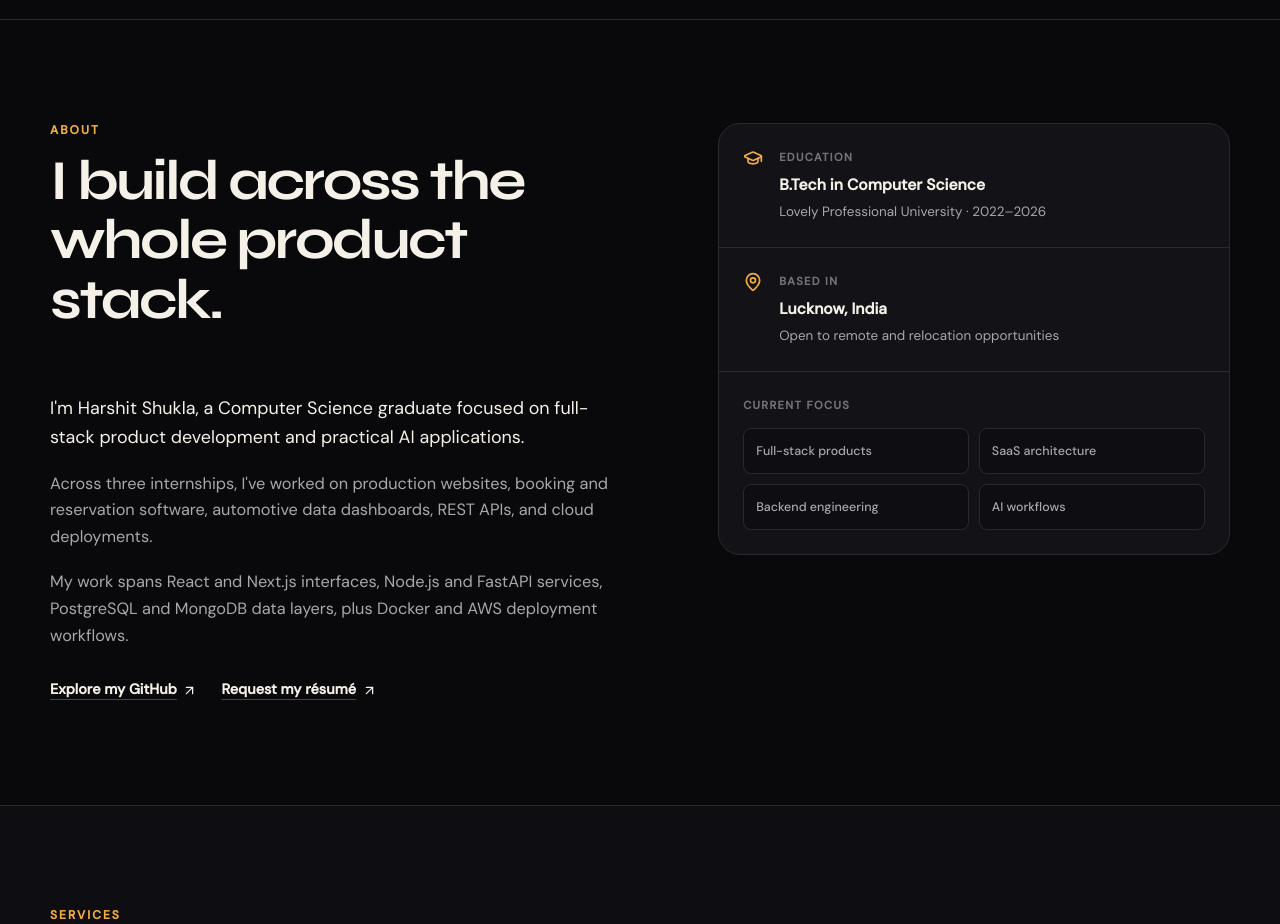
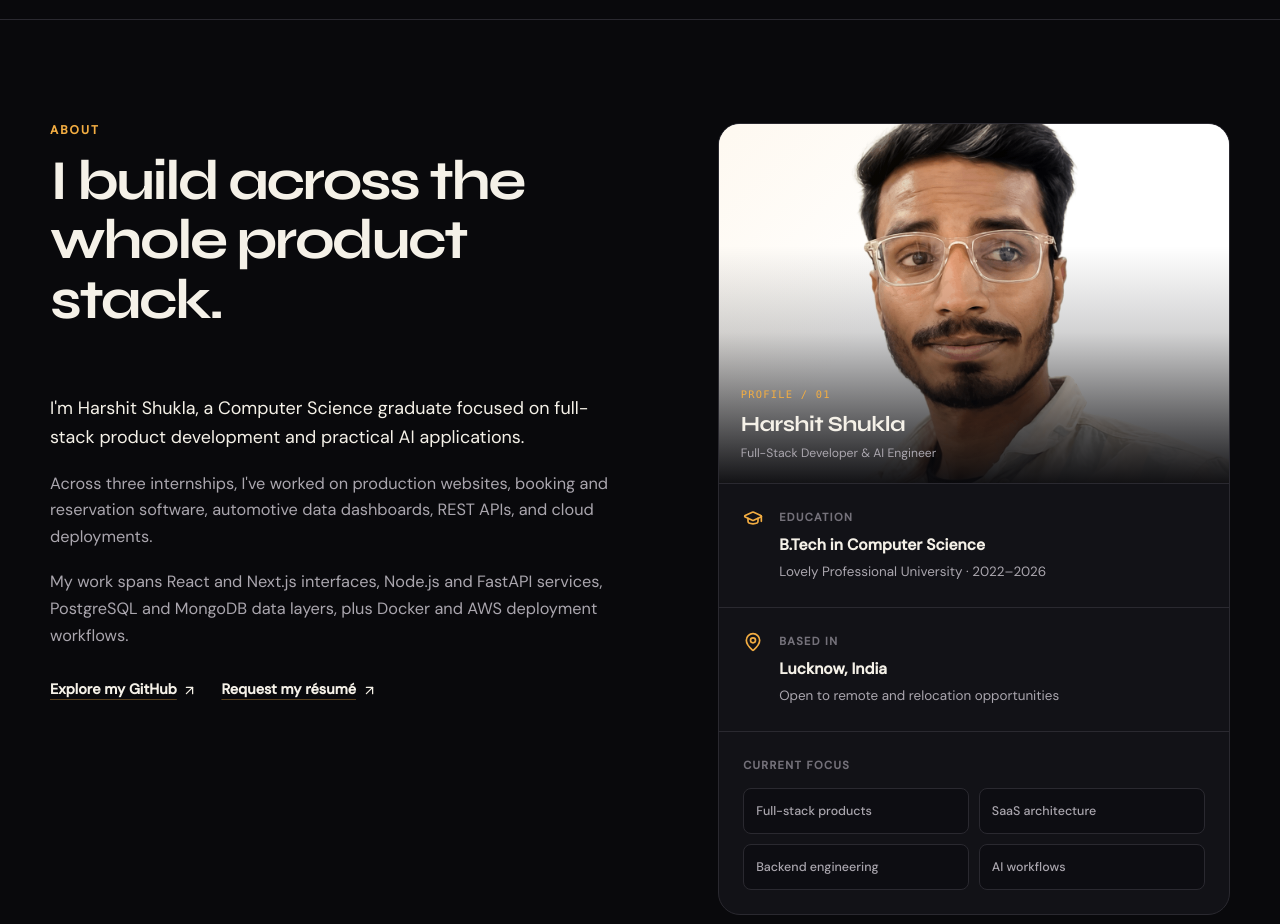
Before and after one commit to harshitduttshukla/Harshit_Shukla_portfolio, a Next.js app: page / in a window 1280 px wide. Shown: the part 780-1704 px from the top of the page. Built offline with nearby package versions, Linux system fonts and the light colour scheme.

Commit message:
Add portrait to portfolio about section

```diff
--- a/src/app/globals.css
+++ b/src/app/globals.css
@@ -836,6 +836,68 @@ section[id] {
   background: var(--surface);
 }
 
+.about-portrait {
+  position: relative;
+  min-height: 360px;
+  overflow: hidden;
+  border-bottom: 1px solid var(--border);
+  background: #eee;
+}
+
+.about-portrait::after {
+  position: absolute;
+  inset: 0;
+  background:
+    linear-gradient(to top, rgba(9, 9, 12, 0.96) 0%, rgba(9, 9, 12, 0.18) 42%, transparent 66%),
+    linear-gradient(135deg, rgba(243, 173, 66, 0.08), transparent 42%);
+  content: "";
+  pointer-events: none;
+}
+
+.about-portrait-image {
+  object-fit: cover;
+  object-position: 50% 28%;
+  filter: saturate(0.88) contrast(1.02);
+  transition: transform 500ms ease, filter 300ms ease;
+}
+
+.about-panel:hover .about-portrait-image {
+  filter: saturate(0.96) contrast(1.02);
+  transform: scale(1.015);
+}
+
+.about-portrait-caption {
+  position: absolute;
+  right: 1.35rem;
+  bottom: 1.25rem;
+  left: 1.35rem;
+  z-index: 1;
+  display: grid;
+}
+
+.about-portrait-caption span {
+  margin-bottom: 0.65rem;
+  color: var(--amber);
+  font-family: ui-monospace, SFMono-Regular, Menlo, monospace;
+  font-size: 0.65rem;
+  letter-spacing: 0.12em;
+  text-transform: uppercase;
+}
+
+.about-portrait-caption strong {
+  color: var(--text);
+  font-family: var(--display);
+  font-size: 1.35rem;
+  letter-spacing: -0.025em;
+  line-height: 1.1;
+}
+
+.about-portrait-caption small {
+  margin-top: 0.35rem;
+  color: var(--muted);
+  font-size: 0.76rem;
+}
+
 .about-panel-item {
   display: flex;
   align-items: flex-start;
@@ -1778,6 +1840,8 @@ section[id] {
   .menu-btn { display: flex; }
   .hero { min-height: auto; padding-top: 8.5rem; }
   .hero-layout, .about-grid, .experience-layout, .work-with-me-grid, .contact-layout { grid-template-columns: 1fr; }
+  .about-panel { width: min(100%, 620px); }
+  .about-portrait { min-height: 440px; }
   .hero-copy { max-width: 730px; }
   .hero-engineering { width: min(100%, 620px); max-width: 620px; }
   .hero-layout::after { display: none; }
@@ -1822,6 +1886,7 @@ section[id] {
   .service-card { min-height: auto; }
   .capability-list { margin-top: 1.2rem; }
   .about-focus > div, .project-story, .form-grid { grid-template-columns: 1fr; }
+  .about-portrait { min-height: 340px; }
   .project-main, .project-scope { padding: 1.25rem; }
   .project-meta { align-items: flex-start; flex-wrap: wrap; }
   .project-state { width: 100%; margin-left: 0; text-align: left; }
--- a/src/components/sections/About.tsx
+++ b/src/components/sections/About.tsx
@@ -1,3 +1,4 @@
+import Image from "next/image";
 import { ArrowUpRight, GraduationCap, MapPin } from "lucide-react";
 import { SectionHeading } from "@/components/ui/SectionHeading";
 
@@ -37,6 +38,21 @@ export function About() {
         </div>
 
         <aside className="about-panel">
+          <figure className="about-portrait">
+            <Image
+              src="/harshit-shukla-portrait.png"
+              alt="Portrait of Harshit Shukla"
+              fill
+              sizes="(max-width: 860px) calc(100vw - 2rem), 42vw"
+              className="about-portrait-image"
+              unoptimized
+            />
+            <figcaption className="about-portrait-caption">
+              <span>Profile / 01</span>
+              <strong>Harshit Shukla</strong>
+              <small>Full-Stack Developer &amp; AI Engineer</small>
+            </figcaption>
+          </figure>
           <div className="about-panel-item">
             <GraduationCap size={20} aria-hidden="true" />
             <div>
```
Also changed, not shown: public/harshit-shukla-portrait.png (added).
